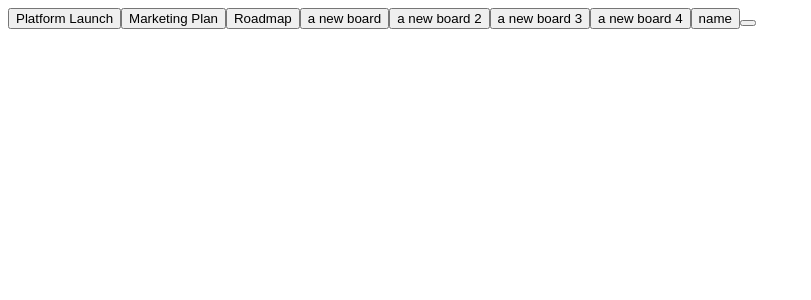
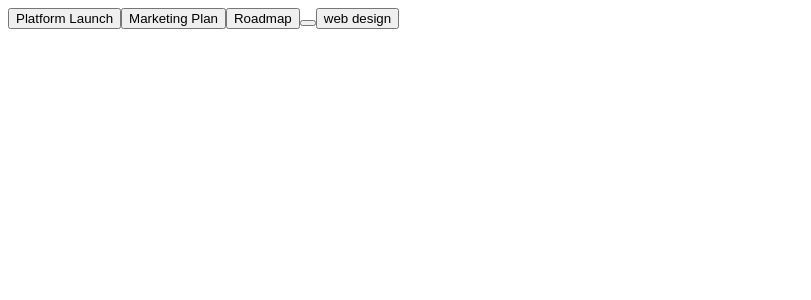
Before and after one commit to asephkhan/kanban-task-management-web-app, a React app in the folder Frontend/: page / in a window 1280 px wide. Shown: the top 300 px of the page, without its empty margins (0-811 px from the left). Built offline with nearby package versions, Linux system fonts and the light colour scheme; data requests are answered from the project's data file; the HTML template or start-up script is replaced by a standard one.

Commit message:
able to add a column in the add board button

```diff
--- a/Frontend/data.json
+++ b/Frontend/data.json
@@ -430,39 +430,7 @@
         {
           "name": "hello",
           "tasks": []
-        }
-      ]
-    },
-    {
-      "name": "a new board",
-      "id": "KPWVRdvg824",
-      "columns": [
-        {
-          "name": "new",
-          "tasks": []
         },
-        {
-          "name": "done",
-          "tasks": []
-        }
-      ]
-    },
-    {
-      "name": "a new board 2",
-      "id": "8MuNjALrUGA"
-    },
-    {
-      "name": "a new board 3",
-      "id": "zwB4-NZqZlk"
-    },
-    {
-      "name": "a new board 4",
-      "id": "yFI62xbDo6o"
-    },
-    {
-      "name": "name",
-      "id": "xYn_-INZGb0",
-      "columns": [
         {
           "name": "new",
           "tasks": []
@@ -471,7 +439,31 @@
     },
     {
       "name": "",
-      "id": "5PTVQJHiM5A"
+      "columns": [
+        {
+          "name": "Todo",
+          "tasks": []
+        },
+        {
+          "name": "Doing",
+          "tasks": []
+        }
+      ],
+      "id": "UB1VdKLdCnM"
+    },
+    {
+      "name": "web design",
+      "columns": [
+        {
+          "name": "Todo",
+          "tasks": []
+        },
+        {
+          "name": "Doing",
+          "tasks": []
+        }
+      ],
+      "id": "7eWM1DRA_EY"
     }
   ],
   "$schema": "./node_modules/json-server/schema.json"
--- a/Frontend/src/App.jsx
+++ b/Frontend/src/App.jsx
@@ -10,13 +10,21 @@ import AddColumnForm from "./components/AddColumnForm/AddColumnForm";
 function App() {
   const [boards, setBoards] = useState([]);
   const [selectedBoard, setSelectedboard] = useState(null);
-  const [newColumn, setNewColumn] = useState("new");
   const [isAddingBoard, setIsAddingBoard] = useState(false);
   const [isAddingColumn, setIsAddingColumn] = useState(false);
   const [viewtask, setViewtask] = useState(null);
 
-  const addBoard = (name) => {
-    const boardObj = { name };
+  const addBoard = (name, todo, doing ) => {
+    const boardObj = {
+      name: name,
+      columns: [
+        {name: todo,
+          tasks: []
+        },
+        {name: doing,
+          tasks: []
+        }
+      ] };
 
     axios.post("http://localhost:3001/boards", boardObj).then((response) => {
       setBoards([...boards, response.data]);
@@ -24,7 +32,8 @@ function App() {
     setIsAddingBoard(false);
   };
 
-  const addColumn = (boardId) => {
+  const addColumn = (boardId, newColumn) => {
+
     const existingBoard = boards.find((board) => board.id === boardId);
 
     const updatedBoard = {
@@ -91,7 +100,7 @@ function App() {
                 create new board
               </button>
             )}
-            {isAddingBoard && <AddBoardForm onAddBoard={addBoard} />}
+            {isAddingBoard && <AddBoardForm onAddBoard={addBoard} onAddColumn={addColumn} />}
           </div>
         </div>
 
--- a/Frontend/src/components/AddBoardForm/AddBoardForm.jsx
+++ b/Frontend/src/components/AddBoardForm/AddBoardForm.jsx
@@ -1,18 +1,22 @@
 import { useState } from "react";
 import AddColumnForm from "../AddColumnForm/AddColumnForm";
-//import Button from "../ButtonComponent/Button";
 
-const AddBoardForm = ({ onAddBoard }) => {
+const AddBoardForm = ({ onAddBoard, onAddColumn }) => {
   const [name, setName] = useState("");
+  const [todo, setTodo] = useState("Todo")
+  const [doing, setDoing] = useState("Doing")
 
   const handleBoardChange = (e) => {
     setName(e.target.value);
+
   };
 
   const handleSubmit = (e) => {
     e.preventDefault()
-    onAddBoard(name)
+    onAddBoard(name, todo, doing)
     setName(" ")
+    setTodo("Todo")
+    setDoing("Doing")
   }
   return (
     <>
@@ -20,8 +24,9 @@ const AddBoardForm = ({ onAddBoard }) => {
         <label>Name</label>
         <input value={name} placeholder="e.g Web Design" onChange={handleBoardChange} />
         <label>Columns</label>
-        <AddColumnForm />
-        {/* <Button text='create new column' /> */}
+        <input value={todo} onChange={(e)=> setTodo(e.target.value)} />
+        <input value={doing} onChange={(e)=> setDoing(e.target.value)} />
+
         <button type="submit">Create new board</button>
       </form>
     </>
--- a/Frontend/src/components/AddColumnForm/AddColumnForm.jsx
+++ b/Frontend/src/components/AddColumnForm/AddColumnForm.jsx
@@ -2,19 +2,21 @@ import { useState } from "react";
 
 const AddColumnForm = ({ onAddColumn, selectedBoard }) => {
   const [newColumn, setNewColumn] = useState("");
+
   const handleSubmit = (e) => {
     e.preventDefault();
-    onAddColumn(selectedBoard.id);
+    console.log(newColumn, "before submit");
+    onAddColumn(selectedBoard.id, newColumn);
     setNewColumn("");
   };
   return (
     <>
-      <form onSubmit={handleSubmit} action="submit">
+      <form onSubmit={handleSubmit}>
         <input
           value={newColumn}
           onChange={(e) => setNewColumn(e.target.value)}
         ></input>
-        <button type="onSubmit">add column</button>
+        <button type="submit">add column</button>
       </form>
     </>
   );
```
